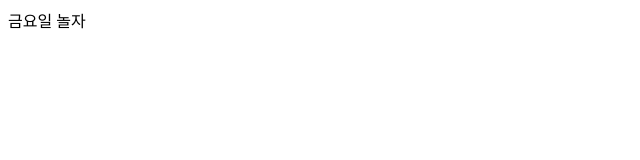
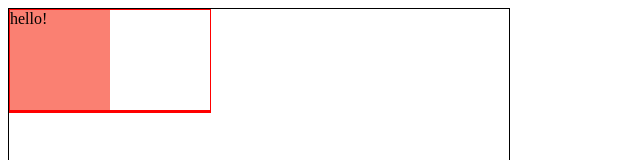
Before and after one commit to RyuEuni/javaScript_Function2, a plain HTML site: page index.html in a window 1280 px wide. Shown: the top 160 px of the page, without its empty margins (0-640 px from the left). Drawn offline with Linux system fonts and the light colour scheme.

Commit message:
2/27배운 부분 연습

```diff
--- a/index.html
+++ b/index.html
@@ -7,14 +7,38 @@
   <title>Document</title>
 </head>
 <body>
-  <div id="root"></div>
+  <div id="root">
+    <div id="first"></div>
+    <div id="second"></div>
+  </div>
   <script>
-    let rootElement = document.getElementById('root');
-    console.dir(rootElement);
-    let weekend = ["월요일 오늘", "수요일 쉼", "금요일 놀자"];
+    let root = document.getElementById('root');
 
-    rootElement.textContent = weekend[2];
-    console.dir(rootElement);
+    root.style.width = "500px";
+    root.style.height = "500px";
+    root.style.border = "1px solid black";
+
+    const first = document.getElementById('first');
+    first.style.width = "200px";
+    first.style.width = "200px";
+    first.style.border = "1px solid red";
+
+    const second = document.getElementById('second');
+    second.style.width = "200px";
+    second.style.width = "200px";
+    second.style.border = "1px solid red";
+
+    function makeElement(tagName, textNode){
+      let element = document.createElement(tagName);
+      element.innerText = textNode;
+      element.style.width = "100px";
+      element.style.height = "100px";
+      element.style.backgroundColor = "salmon";
+
+      return element;
+    }
+
+    first.appendChild(makeElement("section", "hello!"));
 
   </script>
 </body>
```
